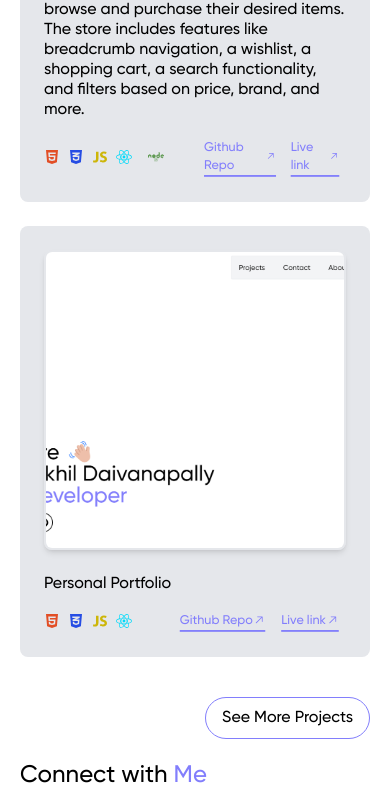
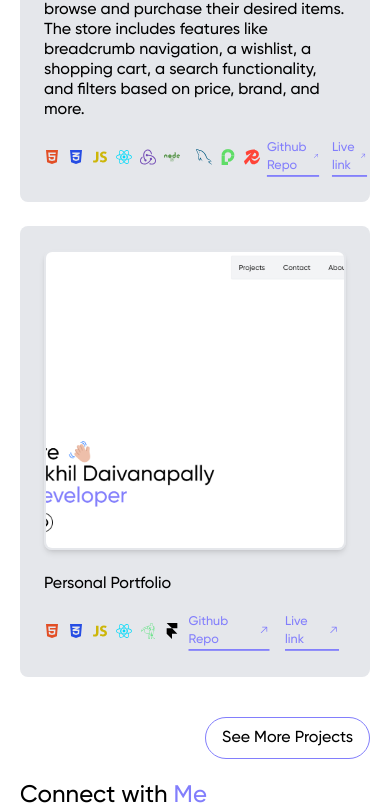
Before and after one commit to NikhilDaivanapally/Portfolio, a React (Vite) app: page / in a window 390 px wide. Shown: the part 2787-3592 px from the top of the page. Built offline with nearby package versions, Linux system fonts and the light colour scheme.

Commit message:
fixed the bug in projects section

```diff
--- a/src/components/Projects.tsx
+++ b/src/components/Projects.tsx
@@ -2,21 +2,39 @@ import { FaCss3Alt, FaHtml5, FaNode, FaReact } from "react-icons/fa";
 import { GoArrowUpRight } from "react-icons/go";
 import { IoLogoJavascript } from "react-icons/io";
 import { RiTailwindCssFill } from "react-icons/ri";
-import { SiExpress, SiMongodb } from "react-icons/si";
+import {
+  SiExpress,
+  SiFramer,
+  SiGreensock,
+  SiMongodb,
+  SiPassport,
+  SiRedis,
+  SiRedux,
+  SiSocketdotio,
+} from "react-icons/si";
 import { Projectslist } from "../data";
 import { Tilt } from "react-tilt";
 import { Link } from "react-router-dom";
+import { GrMysql } from "react-icons/gr";
 
 const TechStacks: any = {
   Html: <FaHtml5 className="stroke-[#E24E25] fill-[#E24E25]" />,
   Css: <FaCss3Alt className="stroke-[#264DE4] fill-[#264DE4]" />,
   Js: <IoLogoJavascript className="stroke-[#F0DC4E] fill-[#cdb609]" />,
   React: <FaReact className="stroke-[#02DAF9] fill-[#02DAF9]" />,
+  Redux: <SiRedux className="stroke-[#744DB6] fill-[#744DB6]" />,
+  Passport: <SiPassport className="stroke-[#5FDD67] fill-[#5FDD67]" />,
   Tailwindcss: <RiTailwindCssFill className="stroke-[] fill-[]" />,
   Node: <FaNode className="stroke-[#609A53] fill-[#609A53]" />,
   Expressjs: <SiExpress className="stroke-[] fill-[]" />,
   Mongodb: <SiMongodb className="stroke-[#18A54F] fill-[#18A54F]" />,
+  Scoketio: <SiSocketdotio />,
+  Redis: <SiRedis className="stroke-[#FF4438] fill-[#FF4438]" />,
+  Mysql: <GrMysql className="stroke-[#015980] fill-[#015980]" />,
+  Framermotion: <SiFramer />,
+  Gsap: <SiGreensock className="stroke-[#0FE141] fill-[#0FE141]" />,
 };
+
 const defaultOptions = {
   reverse: false, // reverse the tilt direction
   max: 15, // max tilt rotation (degrees)
@@ -52,7 +70,7 @@ const Projects = () => {
               >
                 <div
                   key={`project${i + 1}`}
-                  className="w-full h-fit gap-4 cursor-pointer sm:gap-0 sm:w-[400px] sm:h-[500px] bg-cardsbackground text-textcolor rounded-lg p-6 flex flex-col justify-between"
+                  className="w-full h-fit cursor-pointer sm:gap-0 sm:w-[400px] sm:h-[570px] bg-cardsbackground text-textcolor rounded-lg p-6 flex flex-col gap-y-12 justify-between"
                 >
                   {/* project image */}
                   <div className="w-full h-[300px] rounded-lg cursor-pointer">
@@ -67,7 +85,7 @@ const Projects = () => {
                     {project.description}
                   </div>
                   {/* TechStackused and live link */}
-                  <div className="flex items-center">
+                  <div className="flex flex-col gap-2">
                     {/* TechStacks */}
                     <ul className="flex-1 flex gap-2 list-none  cursor-pointer">
                       {project.techstacksused.map(
@@ -77,11 +95,12 @@ const Projects = () => {
                       )}
                     </ul>
                     {/* live link */}
+                    <div className="w-fit flex self-end">
                       {project.githubRepo && (
                         <a
                           href={project.githubRepo}
                           target="_blank"
-                        className="mx-1 text-sm transition-all duration-200 scale-90 hover:scale-100"
+                          className="mx-1 w-fit self-end text-sm transition-all duration-200 scale-90 hover:scale-100"
                         >
                           <div className="flex items-center text-[#827EFC] pb-[.5px] border-b-2 border-[#827EFC]">
                             Github Repo
@@ -92,13 +111,14 @@ const Projects = () => {
                       <a
                         href={project.livelink}
                         target="_blank"
-                      className="mx-1 text-sm transition-all duration-200 scale-90 hover:scale-100"
+                        className="mx-1 w-fit text-sm transition-all duration-200 scale-90 hover:scale-100"
                       >
                         <div className="flex items-center text-[#827EFC] pb-[.5px] border-b-2 border-[#827EFC]">
                           Live link
                           <GoArrowUpRight />
                         </div>
                       </a>
+                    </div>
                   </div>
                 </div>
               </Tilt>
--- a/src/pages/Projects.page.tsx
+++ b/src/pages/Projects.page.tsx
@@ -60,7 +60,7 @@ const Projects = () => {
             return (
               <div
                 key={`project${i + 1}`}
-                className="w-full h-fit gap-6 cursor-pointer sm:gap-0 sm:w-[400px] sm:h-[500px] bg-cardsbackground text-textcolor rounded-lg p-6 flex flex-col justify-between transition-all duration-200 hover:-translate-y-2 hover:scale-[1.03]"
+                className="w-full h-fit cursor-pointer sm:gap-0 sm:w-[400px] sm:h-[570px] bg-cardsbackground text-textcolor rounded-lg p-6 flex flex-col justify-between transition-all duration-200 hover:-translate-y-2 hover:scale-[1.03]"
               >
                 {/* project image */}
                 <div className="w-full h-[300px] rounded-lg cursor-pointer">
@@ -73,7 +73,7 @@ const Projects = () => {
                 {/* project description */}
                 <div className="mt-2 leading-tight">{project.description}</div>
                 {/* TechStackused and live link */}
-                <div className="flex items-center">
+                <div className="flex flex-col gap-2">
                   {/* TechStacks */}
                   <ul className="flex-1 flex gap-2 list-none  cursor-pointer">
                     {project.techstacksused.map((stack: string, i: number) => (
@@ -81,6 +81,7 @@ const Projects = () => {
                     ))}
                   </ul>
                   {/* live link */}
+                  <div className="w-fit flex self-end">
                     {project.githubRepo && (
                       <a
                         href={project.githubRepo}
@@ -105,6 +106,7 @@ const Projects = () => {
                     </a>
                   </div>
                 </div>
+              </div>
             );
           })}
 
```
Lines whose indentation alone changed are shown as unchanged.
